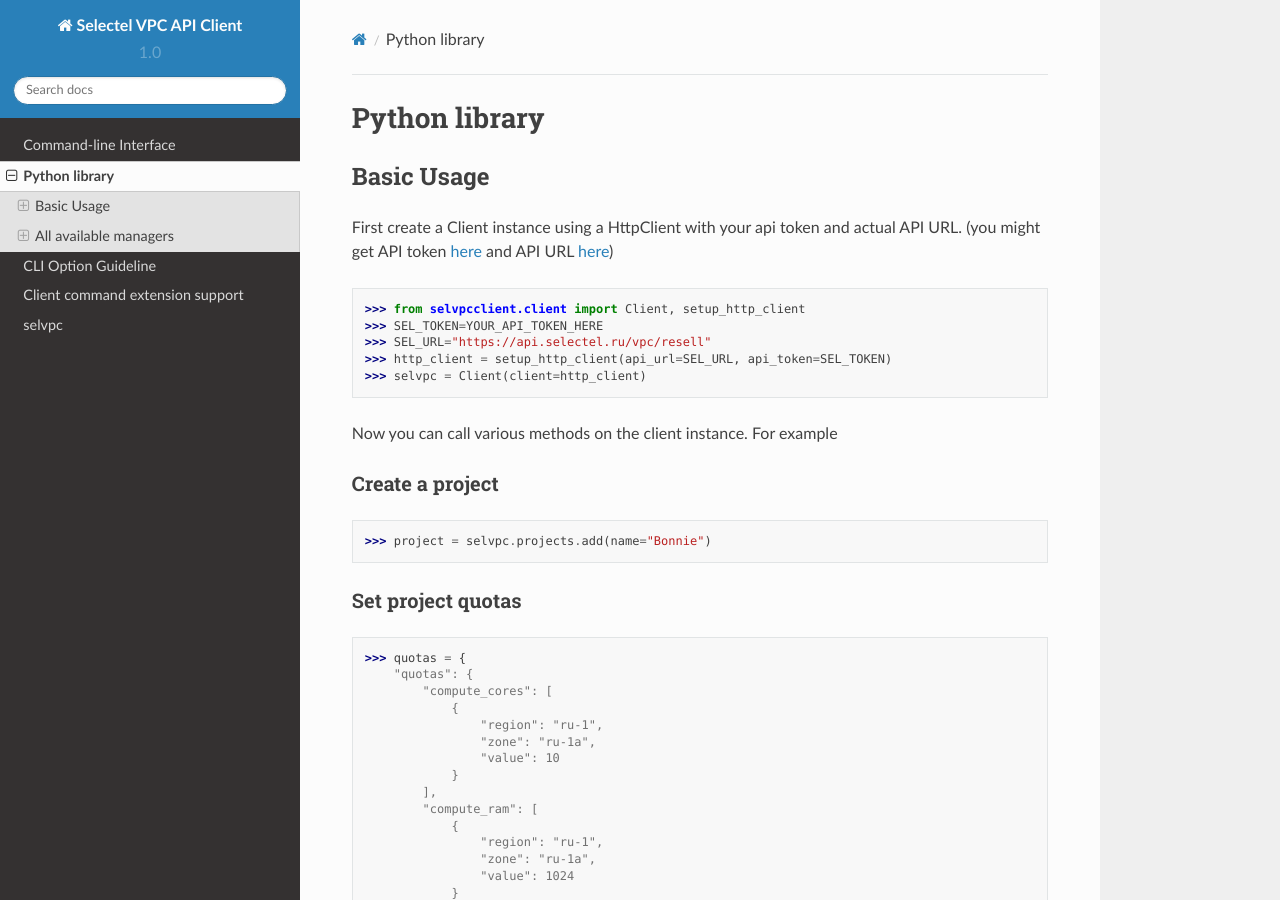
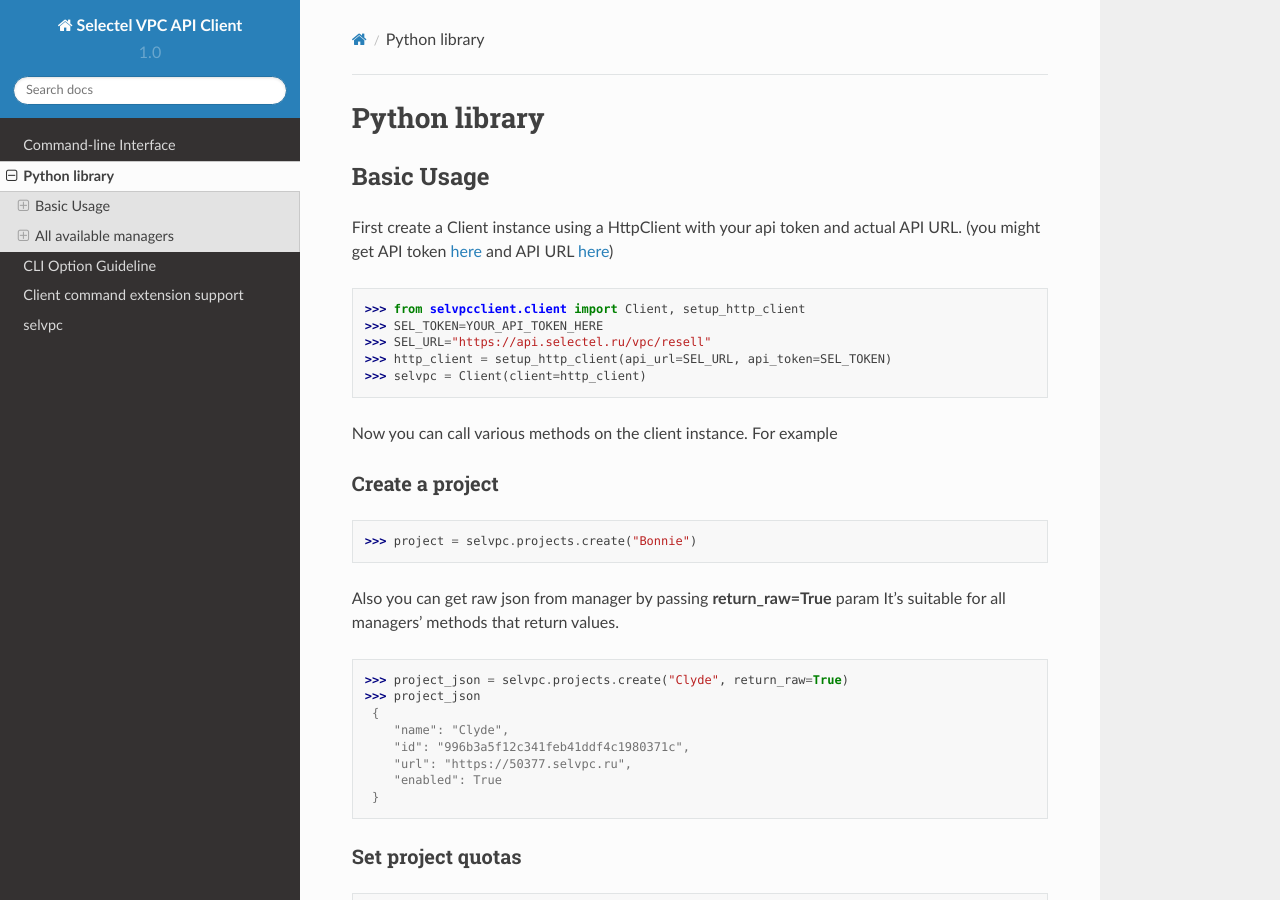
Before and after one commit to selectel/python-selvpcclient, a Sphinx documentation site: the page built from docs/usage/library.rst, in a window 1280 px wide and 900 px high. Built offline with Sphinx 7.4.7 and the Read the Docs theme 2.0.0, drawn with Linux system fonts in a browser that asks for light colours.

Commit message:
Update docs
Metion about "return_raw"

```diff
--- a/docs/usage/library.rst
+++ b/docs/usage/library.rst
@@ -23,7 +23,21 @@
 
 .. code-block:: python
 
-    >>> project = selvpc.projects.add(name="Bonnie")
+    >>> project = selvpc.projects.create("Bonnie")
+
+Also you can get raw json from manager by passing **return_raw=True** param
+It's suitable for all managers' methods that return values.
+
+.. code-block:: python
+
+    >>> project_json = selvpc.projects.create("Clyde", return_raw=True)
+    >>> project_json
+     {
+        "name": "Clyde",
+        "id": "996b3a5f12c341feb41ddf4c1980371c",
+        "url": "https://50377.selvpc.ru",
+        "enabled": True
+     }
 
 Set project quotas
 ~~~~~~~~~~~~~~~~~~
```
